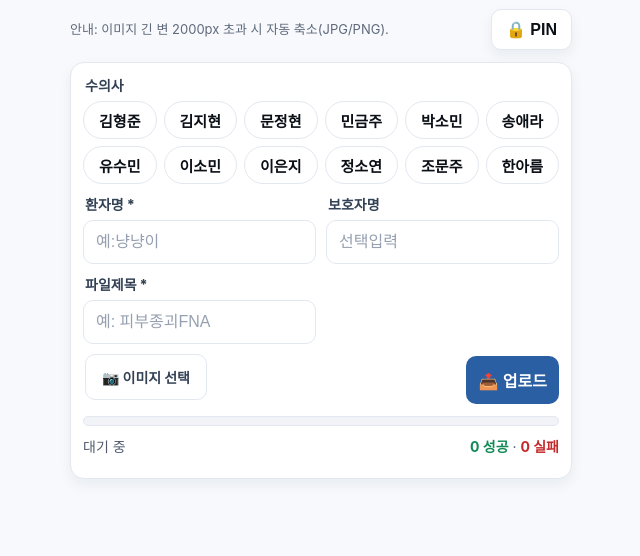
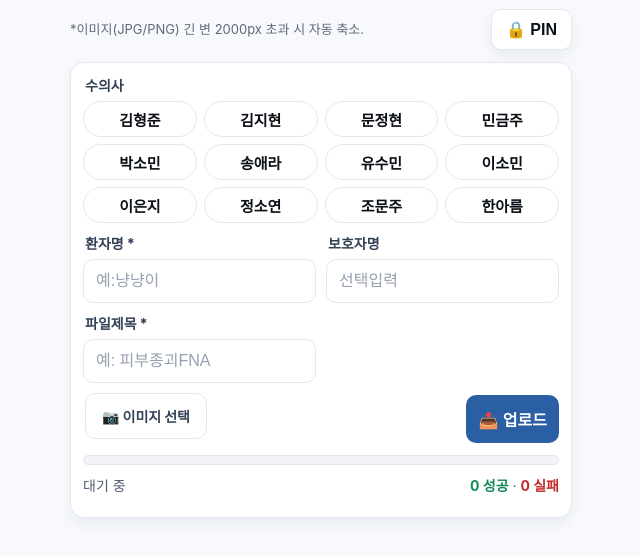
Before and after one commit to hodewdew-creator/BS_image_uploader, a website: page index.html in a window 1280 px wide. Shown: the part 66-622 px from the top of the page, without its empty margins (367-1007 px from the left). Drawn offline with Linux system fonts and the light colour scheme.

Commit message:
Update index.html

```diff
--- a/index.html
+++ b/index.html
@@ -77,7 +77,7 @@
 
     /* 수의사: 5열 × 2행 고정 그리드 (스크롤 없음, 버튼 살짝 작게) */
     .vets-grid{
-      display:grid; grid-template-columns:repeat(6, 1fr); grid-auto-rows:38px; gap:7px;
+      display:grid; grid-template-columns:repeat(4, 1fr); grid-auto-rows:36px; gap:7px;
     }
     .vet{
       display:flex; align-items:center; justify-content:center;
@@ -145,7 +145,7 @@
 
     <!-- 2) 안내 + PIN -->
     <div class="row2">
-      <div class="guide">안내: 이미지 긴 변 2000px 초과 시 자동 축소(JPG/PNG).</div>
+      <div class="guide"> *이미지(JPG/PNG) 긴 변 2000px 초과 시 자동 축소.</div>
       <button id="pinBtn" type="button" class="pinbtn">🔒 PIN</button>
     </div>
 
```
